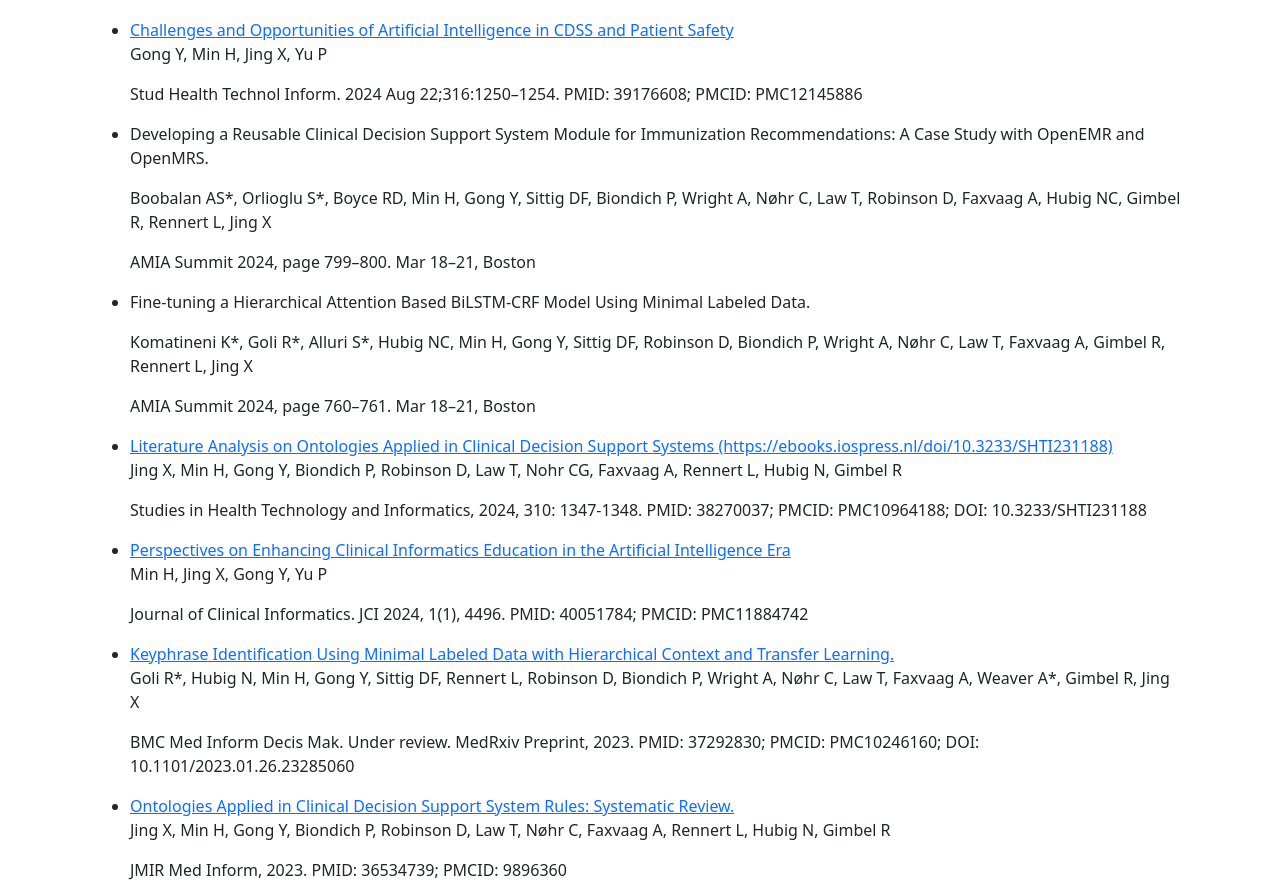
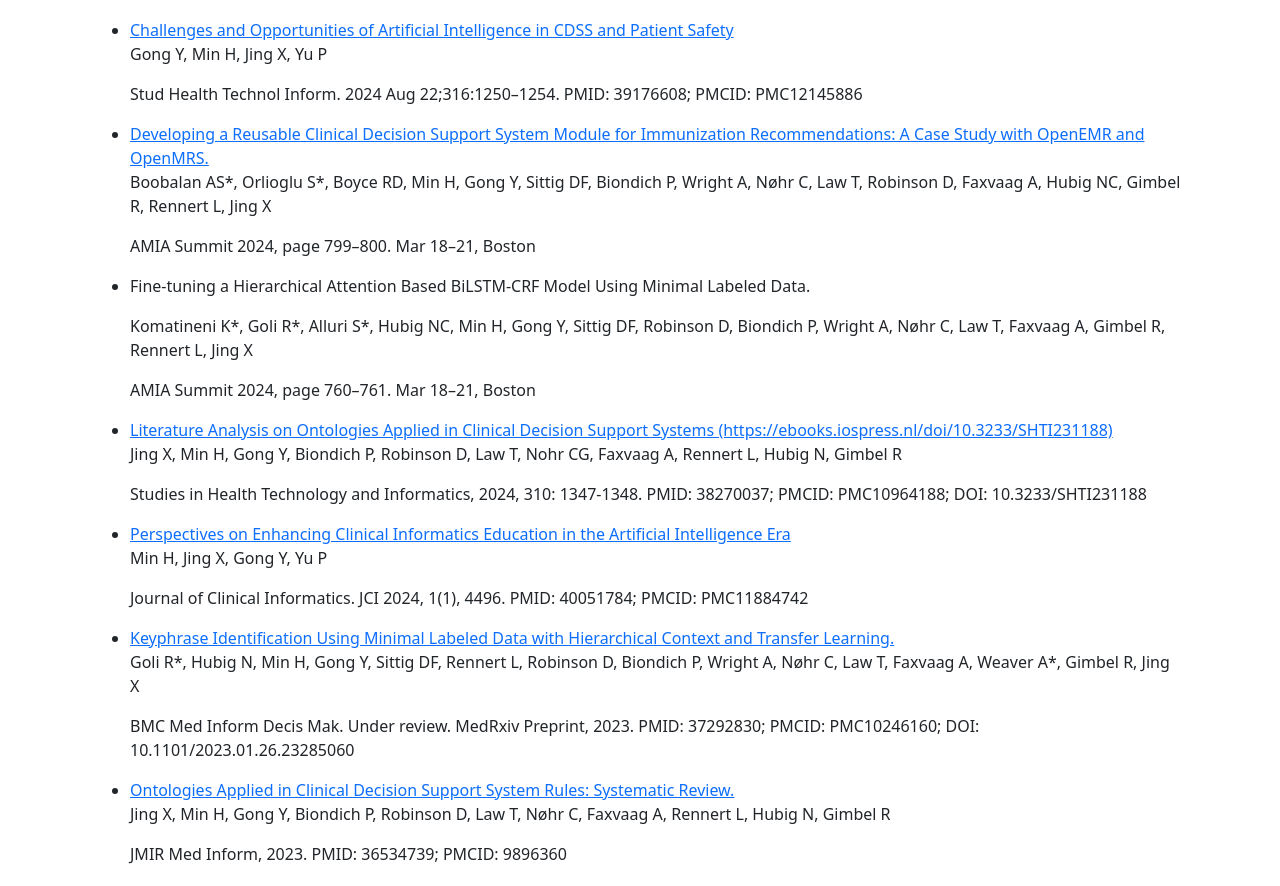
Before and after one commit to cdsspcp/cdss4pcp-web, a React (Create React App) app: page /project in a window 1280 px wide. Shown: the part 3402-4288 px from the top of the page. Built offline with nearby package versions, Linux system fonts and the light colour scheme.

Commit message:
updating link pdf 1

```diff
--- a/src/components/QuickLinks.js
+++ b/src/components/QuickLinks.js
@@ -33,7 +33,7 @@ function $1(props) {
 </li>
 
 <li>
-  <p>Developing a Reusable Clinical Decision Support System Module for Immunization Recommendations: A Case Study with OpenEMR and OpenMRS.</p>
+  <a href= "public/assets/PDFs/Akash_Summit_2024.pdf" target="_blank" rel="noopener noreferrer">Developing a Reusable Clinical Decision Support System Module for Immunization Recommendations: A Case Study with OpenEMR and OpenMRS.</a>
   <p>Boobalan AS*, Orlioglu S*, Boyce RD, Min H, Gong Y, Sittig DF, Biondich P, Wright A, Nøhr C, Law T, Robinson D, Faxvaag A, Hubig NC, Gimbel R, Rennert L, Jing X</p>
   <p>AMIA Summit 2024, page 799–800. Mar 18–21, Boston</p>
 </li>
```
